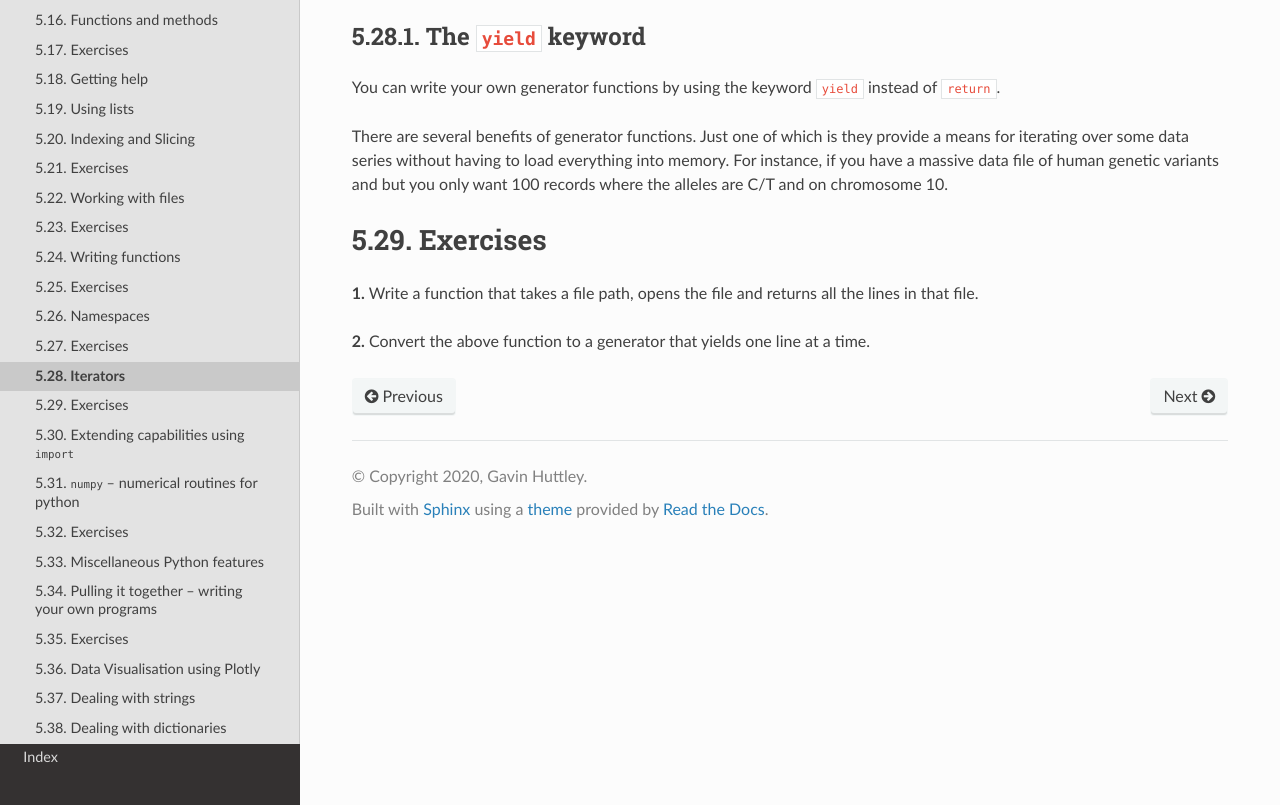
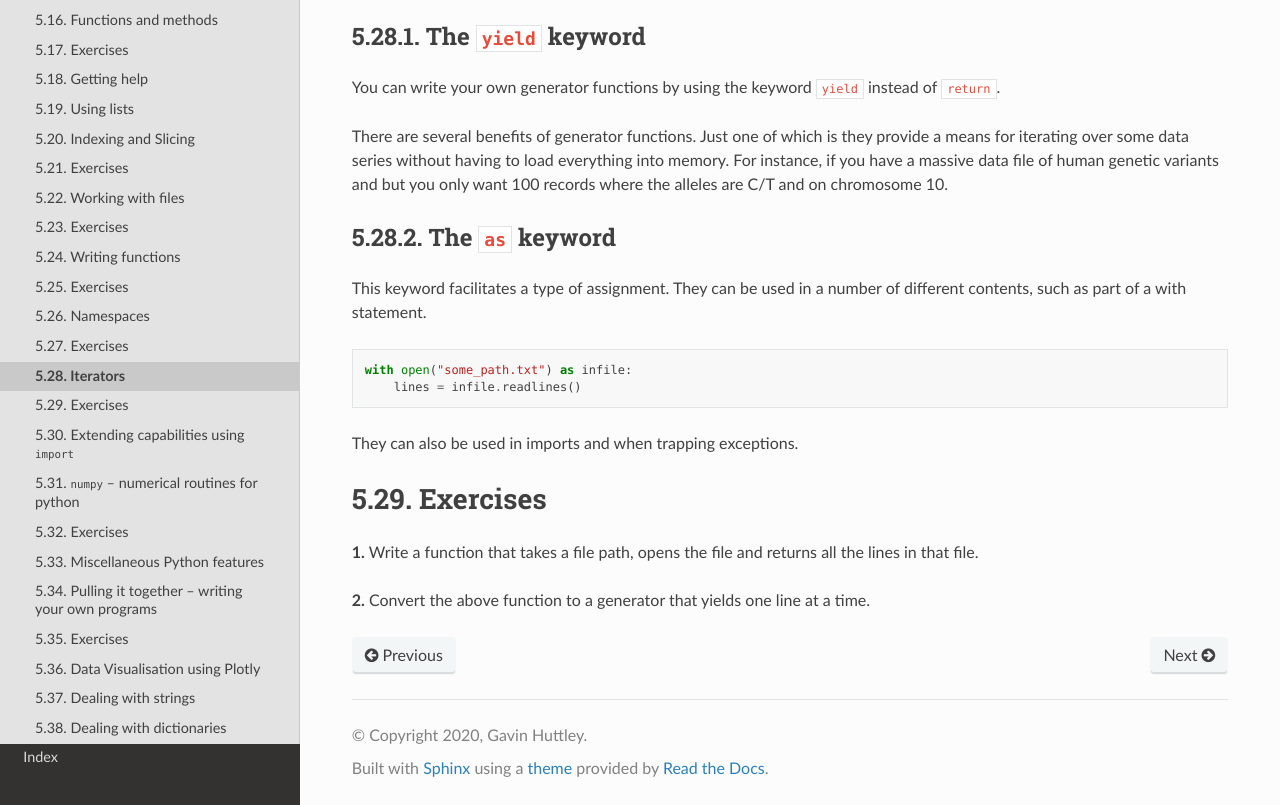
Before and after one commit to GavinHuttley/tib, a Sphinx documentation site: the page built from source/python/iterators.rst, in a window 1280 px wide and 900 px high, scrolled down 659 px, cut to the strip 95-900 px from the top of the window. Built offline with Sphinx 7.4.7 and the Read the Docs theme 2.0.0, drawn with Linux system fonts in a browser that asks for light colours.

Commit message:
ENH: added desctipiuton of, and examples of, using as keyword

```diff
--- a/source/python/iterators.rst
+++ b/source/python/iterators.rst
@@ -42,6 +42,21 @@ You can write your own generator functions by using the keyword ``yield`` instea
 
 There are several benefits of generator functions. Just one of which is they provide a means for iterating over some data series without having to load everything into memory. For instance, if you have a massive data file of human genetic variants and but you only want 100 records where the alleles are C/T and on chromosome 10.
 
+.. index::
+    pair: as; keyword
+
+The ``as`` keyword
+------------------
+
+This keyword facilitates a type of assignment. They can be used in a number of different contents, such as part of a with statement.
+
+.. code-block::
+
+    with open("some_path.txt") as infile:
+        lines = infile.readlines()
+
+They can also be used in imports and when trapping exceptions.
+
 Exercises
 =========
 
```
Also changed, not shown: source/python/import.rst (+9 -0 lines).
